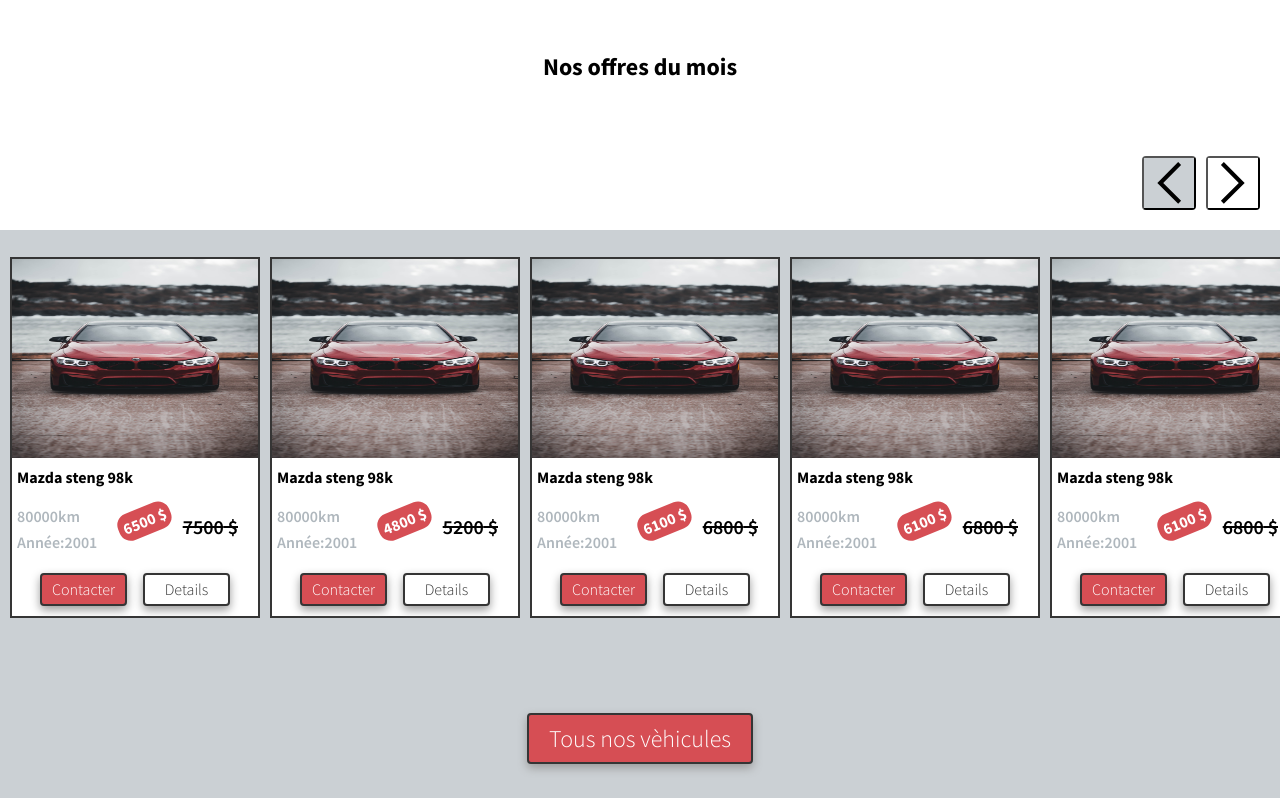
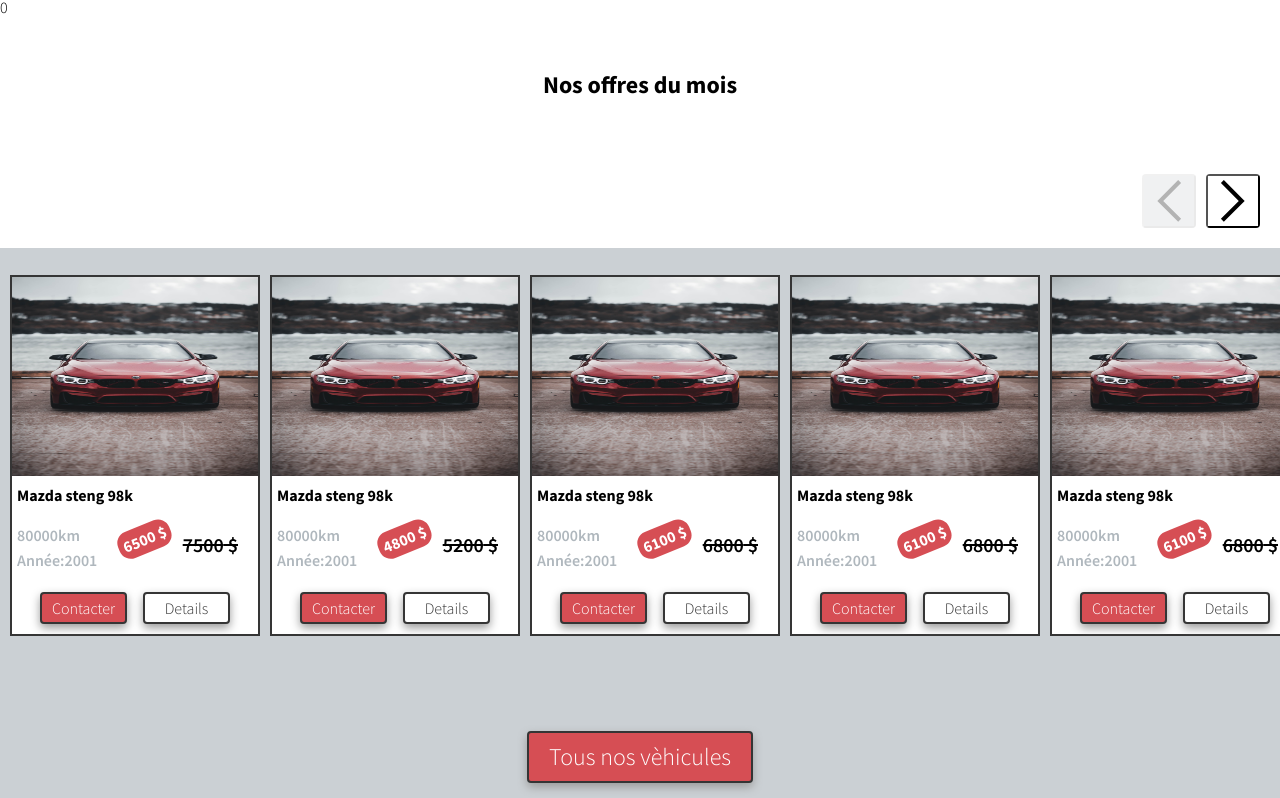
Before and after one commit to MarcoFormante/newGarageVincentParrot, a React (Create React App) app: page / in a window 1280 px wide. Shown: the part 822-1620 px from the top of the page. Built offline with nearby package versions, Linux system fonts and the light colour scheme.

Commit message:
New Component created : Arrows to handle carousel scroll in desktop

```diff
--- /dev/null
+++ b/src/components/Arrows/Arrows.js
@@ -0,0 +1,16 @@
+import React from 'react'
+
+const Arrows = ({carouselX,carouselWidth,onClick}) => {
+  return (
+    <div className={"arrows_container"}>
+    <button className={'arrow arrow_left_car_carousel'} disabled={carouselX <= 0} style={carouselX <= 0 ? {opacity:"0.3"} : {}} onClick={() => onClick("left")}>
+        <div className={'arrow_left'} ></div>
+    </button >
+    <button className={'arrow  arrow_right_car_carousel'} disabled={carouselX >= carouselWidth} style={carouselX >= carouselWidth ? { opacity: "0.3" } : {}} onClick={() => onClick("right")}>
+        <div className={'arrow_right'}></div>
+    </button>
+ </div>
+  )
+}
+
+export default Arrows
--- a/src/components/TimeTables/TimeTables.js
+++ b/src/components/TimeTables/TimeTables.js
@@ -82,7 +82,7 @@ const TimeComponent = (props) => {
 
             {props.close === true
             ?
-            <p className={"time_table_single"}> <span>{props.day}:</span> Fermé</p>
+            <p className={"time_table_single time_table_single--close"}> <span>{props.day}:</span> Fermé</p>
             :
             <p className={"time_table_single"}><span>{props.day}: </span> <time>{props.amStart}</time>-<time>{props.amEnd}</time>, <time>{props.pmStart}</time>-<time>{props.pmEnd}</time></p>
             }
--- a/src/components/pages/Home/Offers.js
+++ b/src/components/pages/Home/Offers.js
@@ -1,29 +1,34 @@
 import React,{ useState,useEffect,useRef } from 'react'
 import CarCard from '../../CarCard/CarCard'
 import ButtonCta from '../../Buttons/ButtonCta'
+import Arrows from '../../Arrows/Arrows'
 
 
 const Offers = () => {
-    const [arrowTarget, setArrowTarget] = useState();
+    const [arrowTarget, setArrowTarget] = useState()
+    const [carouselWidth,setCarouselWidth]=useState()
+    const [carouselX,setCarouselX]=useState()
     const carousel = useRef();
-    const cardPadding = 20;
+
+
 
     //carousel scroll event
-    const handleScrollCarousel = (dir) => {
+    const handleScrollCarousel = (direction) => {
+        const cardPadding = 20;
             carousel.current.scrollBy({
                 top: 0,
-                left: dir + window.innerWidth - cardPadding,
+                left: direction + window.innerWidth - cardPadding,
                 behavior: "smooth"
             })
 
         /** prevent multiple clicks*/
             setTimeout(() => {
                 setArrowTarget("")
-            },500)
+            }, 500)
         }
 
     useEffect(() => {
-
+        setCarouselWidth(carousel.current.scrollWidth - carousel.current.offsetWidth);
         switch (arrowTarget) {
 
             case "left":
@@ -36,7 +41,9 @@ const Offers = () => {
             default:
                 break;
         }
-    },[arrowTarget])
+
+        setCarouselX(carousel.current.scrollLeft);
+    },[arrowTarget,carouselWidth])
 
     /* provisoire!! fetch data Count(card_offers)*/
     const offerCards = [
@@ -163,15 +170,12 @@ const Offers = () => {
 
     return (
         <>
+          {carouselX}
+
             <h3 className={'section_title section_title_offres'}>Nos offres du mois</h3>
-            <div className={"arrows_container"}>
-                <button className={'arrow arrow_left_car_carousel'} onClick={() => setArrowTarget("left")}>
-                    <div className={'arrow_left'} ></div>
-            </button >
-                <button className={'arrow  arrow_right_car_carousel'}  onClick={()=> setArrowTarget("right")}><div className={'arrow_right'}></div></button>
-            </div>
+            <Arrows carouselX={carouselX} carouselWidth={carouselWidth} onClick={(direction)=>setArrowTarget(direction)}  />
+
         <div className={"section_page section_page--grey"}>
-
             <div className={'carCards_container'} ref={carousel}>
             <div className={'page_section page_section_offers card_carousel_flex'}>
                  {offerCards.map((car, index) => <CarCard key={index + car.id } {...offerCards[index]} />)}
--- a/src/stylesheets/components/_car-card.scss
+++ b/src/stylesheets/components/_car-card.scss
@@ -2,6 +2,20 @@
 .card_carousel_flex{
     display: flex;
     gap: 10px;
+
+     figure{
+       position: relative;
+        &:last-child::after{
+            content: '';
+         background-color: $brand_color;
+         width: 6px;
+         height: 100%;
+         display: block;
+         position: absolute;
+         top: 0;
+         right: 0;
+        }
+     }
 }
 
 ::-webkit-scrollbar{
--- a/src/stylesheets/index.css
+++ b/src/stylesheets/index.css
@@ -165,6 +165,19 @@ h2.page_title_home {
 .card_carousel_flex {
   display: flex;
   gap: 10px;
+}
+.card_carousel_flex figure {
+  position: relative;
+}
+.card_carousel_flex figure:last-child::after {
+  content: "";
+  background-color: #D64E54;
+  width: 6px;
+  height: 100%;
+  display: block;
+  position: absolute;
+  top: 0;
+  right: 0;
 }
 
 ::-webkit-scrollbar {
@@ -354,10 +367,17 @@ h2.page_title_home {
 .time_table_single {
   font-size: 24px;
 }
+.time_table_single span {
+  font-weight: bold;
+}
 @media screen and (max-width: 370px) {
   .time_table_single {
     font-size: 16px;
   }
+}
+.time_table_single--close {
+  color: #D64E54;
+  font-weight: bold;
 }
 
 .map_container {
@@ -548,6 +568,12 @@ pages: home
   max-width: 450px;
   margin-bottom: 10px;
 }
+@media screen and (max-width: 375px) {
+  .section_page_services img {
+    height: 250px;
+    width: 90vw;
+  }
+}
 
 .services_list {
   margin-top: 50px;
@@ -589,6 +615,7 @@ pages: home
   display: block;
   border-radius: 50%;
   margin-left: 1px;
+  padding: 3px;
 }
 @media screen and (max-width: 768px) {
   .services_list li::before {
```
Also changed, not shown: src/stylesheets/components/_timeTable&Map.scss (+9 -0 lines), src/stylesheets/pages/_home.scss (+6 -1 lines), 1 other file (tests, documents, lock files or other folders).
